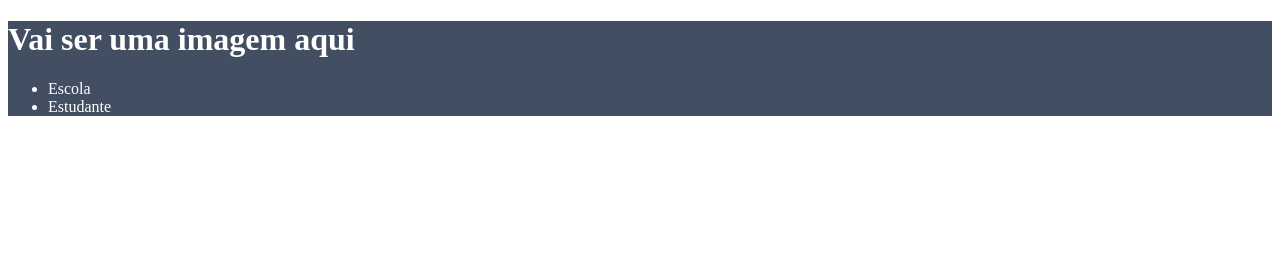
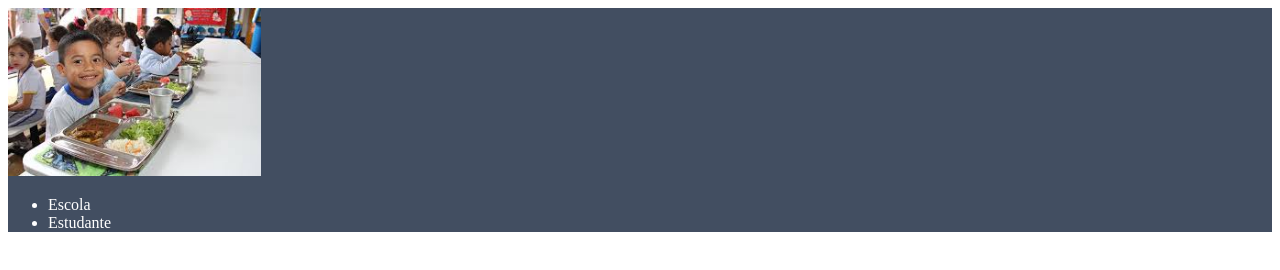
Before and after one commit to GreatRodrigo/site-do-rodrigo, a plain HTML site: page index.html in a window 1280 px wide. Drawn offline with Linux system fonts and the light colour scheme.

Commit message:
proxima aula

```diff
--- a/index.html
+++ b/index.html
@@ -9,7 +9,7 @@
 </head>
 <body>
     <header>
-        <h1>Vai ser uma imagem aqui</h1>
+        <img class="cabeçalho-imagem" src="criança.jpeg" alt="logo da alura start">
         <ul>
             <li>Escola</li>
             <li>Estudante</li>
--- a/style.css
+++ b/style.css
@@ -2,3 +2,7 @@ header {
     background-color: #424E61;
     color: white;
 }
+
+.cabeçalho-imagem{
+    width: 20%;
+}
```
Also changed, not shown: criança.jpeg (added).
